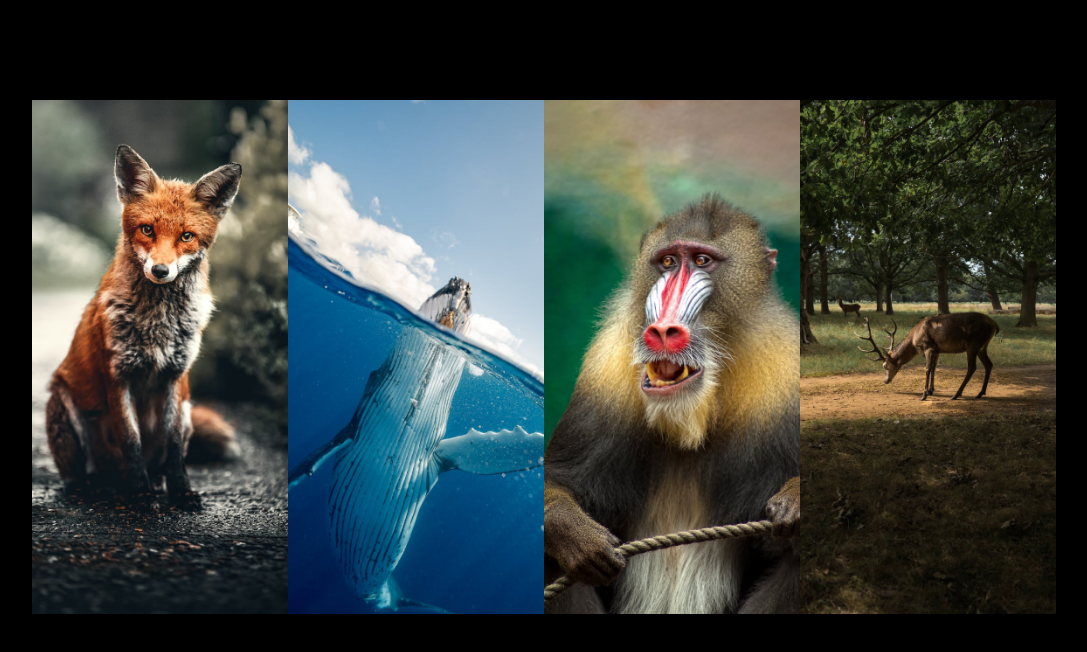
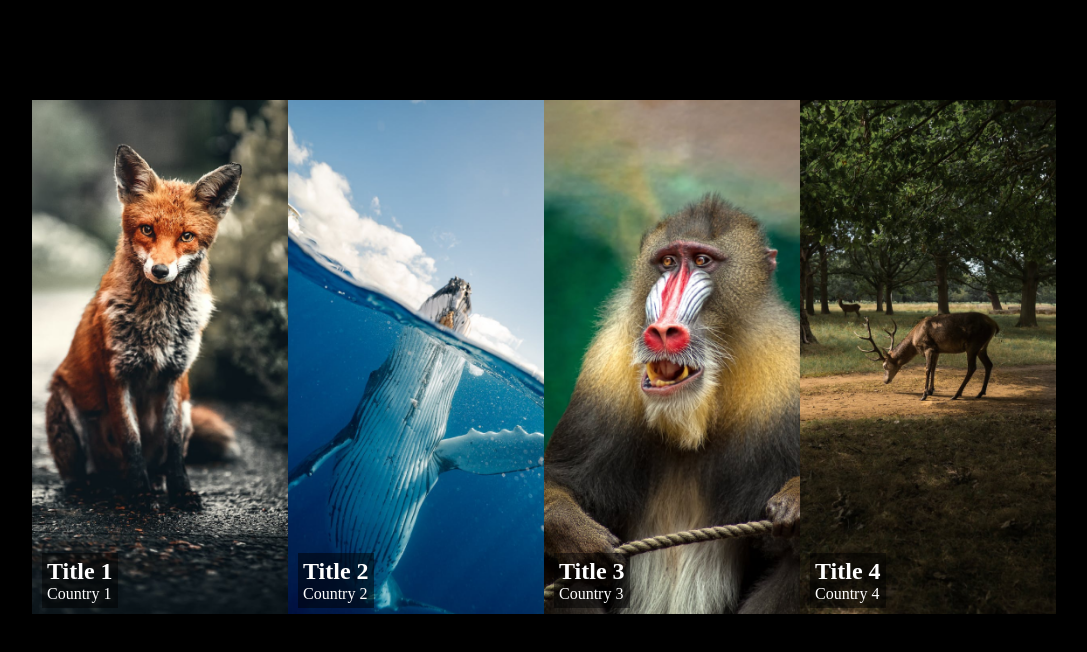
Before and after one commit to Olivier-Kango/coa_take_home_challenge, a website: page index.html in a window 1280 px wide. Shown: the whole page, without its empty margins (96-1183 px from the left). Drawn offline with Linux system fonts and the light colour scheme.

Commit message:
Add text

```diff
--- a/index.html
+++ b/index.html
@@ -22,12 +22,13 @@
   </div>
 
   <div class="img-gallery">
-    <img src="images/image1.png" />
-    <img src="images/image2.png" />
-    <img src="images/image3.png" />
-    <img src="images/image4.png" />
+    <img id="1" src="images/image1.png" />
+    <img id="2" src="images/image2.png" />
+    <img id="3" src="images/image3.png" />
+    <img id="4" src="images/image4.png" />
   </div>
 
-  <script src="app.js"></script>
+  <script src="/javascript/app.js"></script>
+  <script src="/javascript/imageTexts.js"></script>
 </body>
 </html>
--- /dev/null
+++ b/javascript/imageTexts.js
@@ -0,0 +1,34 @@
+document.addEventListener('DOMContentLoaded', () => {
+  const imageTexts = [
+    { title: 'Title 1', country: 'Country 1' },
+    { title: 'Title 2', country: 'Country 2' },
+    { title: 'Title 3', country: 'Country 3' },
+    { title: 'Title 4', country: 'Country 4' },
+  ];
+
+  const imgGallery = document.querySelector('.img-gallery');
+  const images = imgGallery.querySelectorAll('img');
+
+  imageTexts.forEach((text, index) => {
+    const image = images[index];
+    const imageContainer = document.createElement('div');
+    imageContainer.classList.add('image-container');
+
+    const imageText = document.createElement('div');
+    imageText.classList.add('image-text');
+
+    const title = document.createElement('h2');
+    title.textContent = text.title;
+
+    const country = document.createElement('p');
+    country.textContent = text.country;
+
+    imageText.appendChild(title);
+    imageText.appendChild(country);
+
+    imageContainer.appendChild(image.cloneNode(true));
+    imageContainer.appendChild(imageText);
+
+    imgGallery.replaceChild(imageContainer, image);
+  });
+});
--- a/styling/style.css
+++ b/styling/style.css
@@ -27,3 +27,28 @@ body {
   filter: brightness(0.4);
   box-shadow: 0 32px 75px rgba(68, 77, 136, 0.2);
 }
+
+/* Text */
+.image-container {
+  position: relative;
+  display: inline-block;
+}
+
+.image-text {
+  position: absolute;
+  bottom: 10px;
+  left: 10px;
+  color: white;
+  background-color: rgba(0, 0, 0, 0.5);
+  padding: 5px;
+}
+
+.image-text h2 {
+  margin: 0;
+  font-size: 1.5em;
+}
+
+.image-text p {
+  margin: 0;
+  font-size: 1em;
+}
```
Also changed, not shown: javascript/app.js (renamed from app.js).
